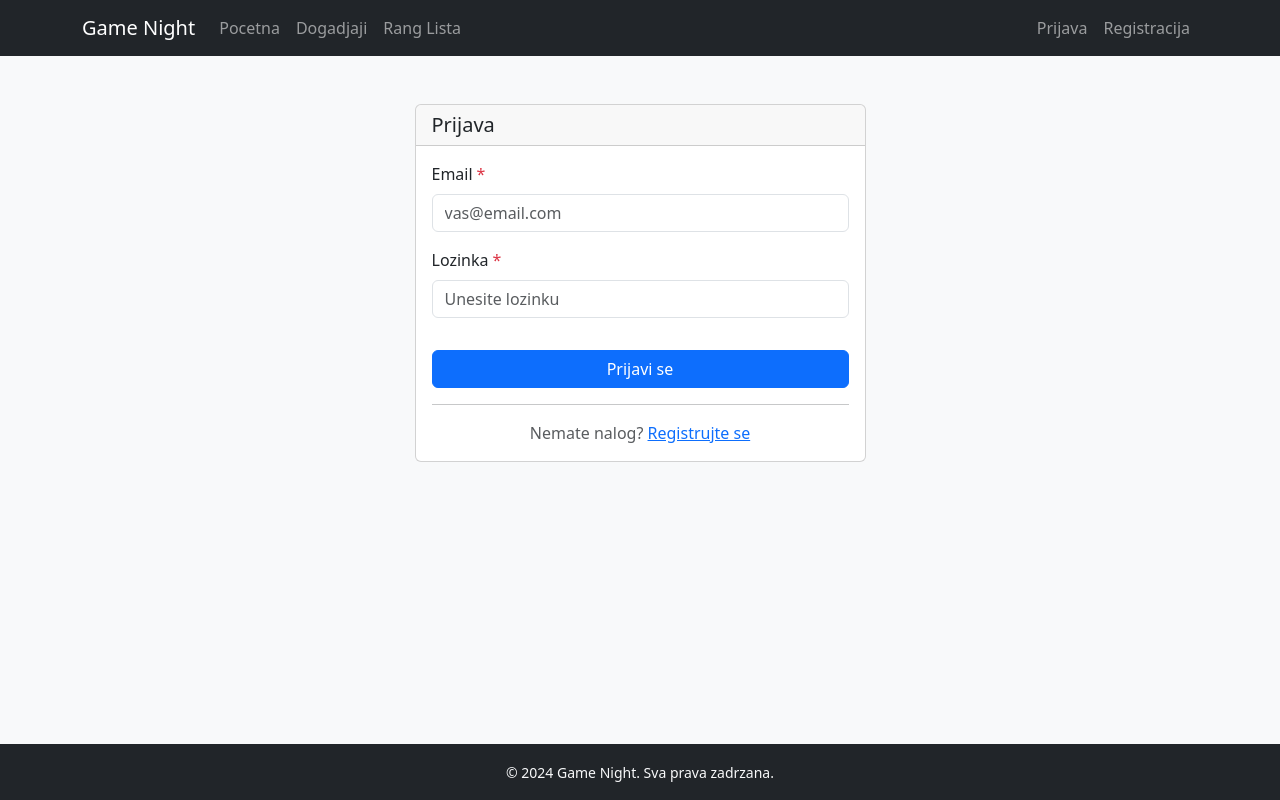
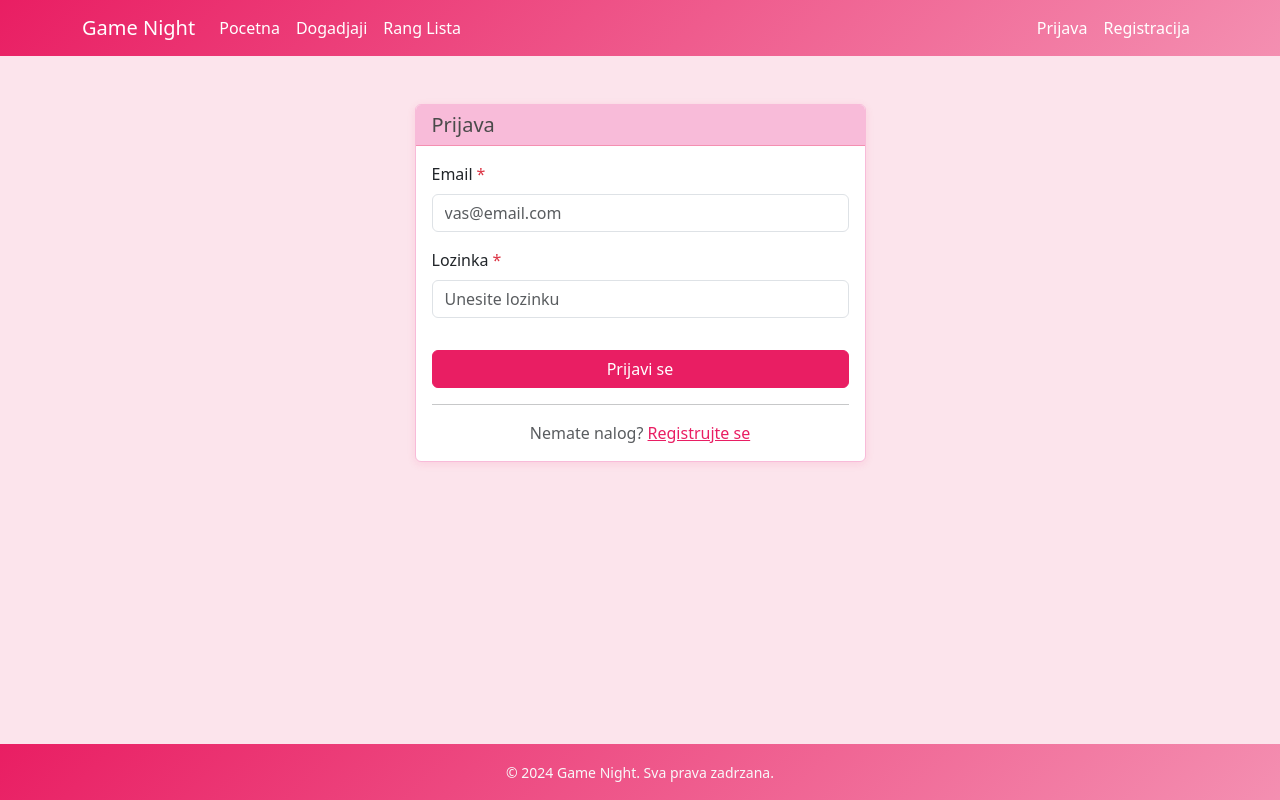
Before and after one commit to elab-development/internet-tehnologije-2025-appgamenight_2022_0093, a React (Create React App) app in the folder frontend/: page /login in a window 1280 px wide. Built offline with nearby package versions, Linux system fonts and the light colour scheme; no server answers.

Commit message:
Dodavanje pastelno roze teme

```diff
--- a/frontend/src/App.tsx
+++ b/frontend/src/App.tsx
@@ -21,6 +21,8 @@ import EnterResults from './pages/admin/EnterResults';
 
 // Bootstrap CSS
 import 'bootstrap/dist/css/bootstrap.min.css';
+// Custom pastel pink theme
+import './styles.css';
 
 // Protected Route Component
 interface ProtectedRouteProps {
--- /dev/null
+++ b/frontend/src/styles.css
@@ -0,0 +1,209 @@
+/* Pastelno roze tema za Game Night */
+
+:root {
+  --pink-light: #fce4ec;
+  --pink-medium: #f8bbd9;
+  --pink-dark: #e91e63;
+  --pink-darker: #c2185b;
+  --pink-pastel: #f48fb1;
+  --white: #ffffff;
+  --gray-light: #fafafa;
+  --text-dark: #4a4a4a;
+}
+
+/* Navbar */
+.navbar {
+  background: linear-gradient(135deg, #e91e63, #f48fb1) !important;
+}
+
+.navbar-brand, .nav-link, .navbar-nav .nav-link {
+  color: white !important;
+}
+
+.nav-link:hover {
+  color: #fce4ec !important;
+}
+
+.dropdown-menu {
+  background-color: var(--pink-light);
+  border: 1px solid var(--pink-medium);
+}
+
+.dropdown-item:hover {
+  background-color: var(--pink-medium);
+}
+
+/* Body background */
+body {
+  background-color: var(--pink-light) !important;
+}
+
+.bg-light {
+  background-color: var(--pink-light) !important;
+}
+
+/* Cards */
+.card {
+  border: 1px solid var(--pink-medium);
+  box-shadow: 0 2px 8px rgba(233, 30, 99, 0.1);
+}
+
+.card-header {
+  background-color: var(--pink-medium) !important;
+  border-bottom: 1px solid var(--pink-pastel);
+  color: var(--text-dark);
+}
+
+/* Buttons */
+.btn-primary {
+  background-color: var(--pink-dark) !important;
+  border-color: var(--pink-dark) !important;
+}
+
+.btn-primary:hover {
+  background-color: var(--pink-darker) !important;
+  border-color: var(--pink-darker) !important;
+}
+
+.btn-outline-primary {
+  color: var(--pink-dark) !important;
+  border-color: var(--pink-dark) !important;
+}
+
+.btn-outline-primary:hover {
+  background-color: var(--pink-dark) !important;
+  color: white !important;
+}
+
+.btn-success {
+  background-color: #81c784 !important;
+  border-color: #81c784 !important;
+}
+
+.btn-success:hover {
+  background-color: #66bb6a !important;
+  border-color: #66bb6a !important;
+}
+
+.btn-link {
+  color: var(--pink-dark) !important;
+}
+
+/* Badges */
+.badge.bg-primary {
+  background-color: var(--pink-dark) !important;
+}
+
+.badge.bg-secondary {
+  background-color: var(--pink-pastel) !important;
+  color: var(--text-dark) !important;
+}
+
+.badge.bg-success {
+  background-color: #81c784 !important;
+}
+
+.badge.bg-info {
+  background-color: #b39ddb !important;
+}
+
+.badge.bg-warning {
+  background-color: #ffcc80 !important;
+  color: var(--text-dark) !important;
+}
+
+/* Tables */
+.table {
+  background-color: white;
+}
+
+.table thead th {
+  background-color: var(--pink-medium);
+  border-color: var(--pink-pastel);
+}
+
+.table-hover tbody tr:hover {
+  background-color: var(--pink-light);
+}
+
+/* Forms */
+.form-control:focus, .form-select:focus {
+  border-color: var(--pink-pastel);
+  box-shadow: 0 0 0 0.2rem rgba(233, 30, 99, 0.25);
+}
+
+/* Alerts */
+.alert-success {
+  background-color: #c8e6c9;
+  border-color: #a5d6a7;
+  color: #2e7d32;
+}
+
+.alert-danger {
+  background-color: #ffcdd2;
+  border-color: #ef9a9a;
+  color: #c62828;
+}
+
+.alert-info {
+  background-color: var(--pink-light);
+  border-color: var(--pink-medium);
+  color: var(--pink-darker);
+}
+
+/* Footer */
+.bg-dark {
+  background: linear-gradient(135deg, #e91e63, #f48fb1) !important;
+}
+
+/* List groups */
+.list-group-item {
+  border-color: var(--pink-medium);
+}
+
+.list-group-item:hover {
+  background-color: var(--pink-light);
+}
+
+/* Modal */
+.modal-header {
+  background-color: var(--pink-medium);
+  border-bottom-color: var(--pink-pastel);
+}
+
+.modal-footer {
+  background-color: var(--pink-light);
+  border-top-color: var(--pink-medium);
+}
+
+/* Spinner */
+.spinner-border.text-primary {
+  color: var(--pink-dark) !important;
+}
+
+/* Links */
+a {
+  color: var(--pink-dark);
+}
+
+a:hover {
+  color: var(--pink-darker);
+}
+
+/* Scrollbar */
+::-webkit-scrollbar {
+  width: 8px;
+}
+
+::-webkit-scrollbar-track {
+  background: var(--pink-light);
+}
+
+::-webkit-scrollbar-thumb {
+  background: var(--pink-pastel);
+  border-radius: 4px;
+}
+
+::-webkit-scrollbar-thumb:hover {
+  background: var(--pink-dark);
+}
```
